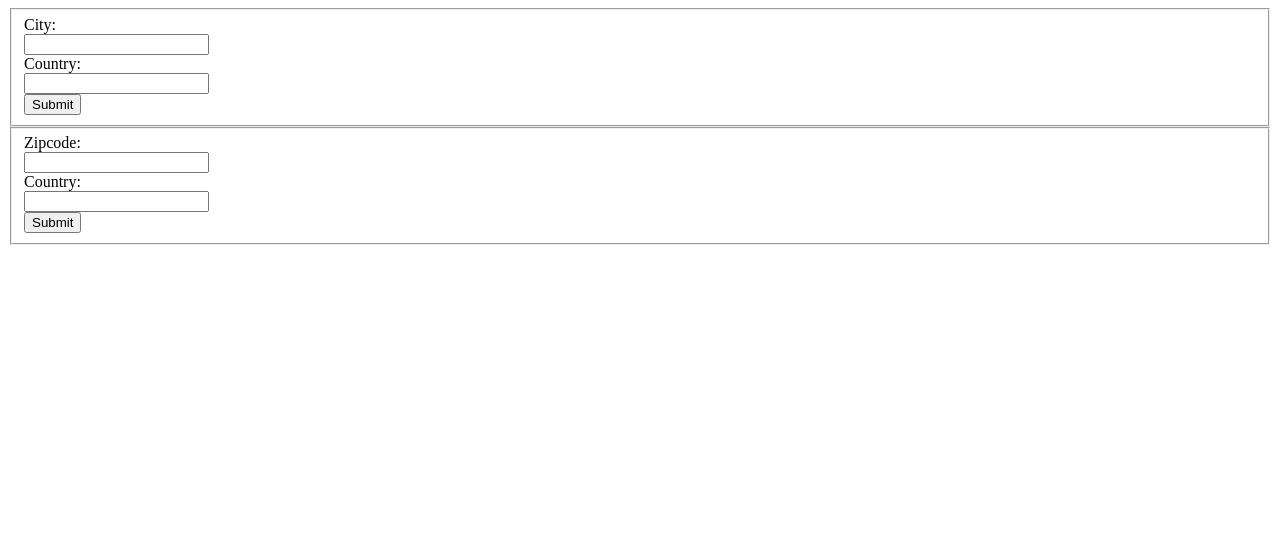
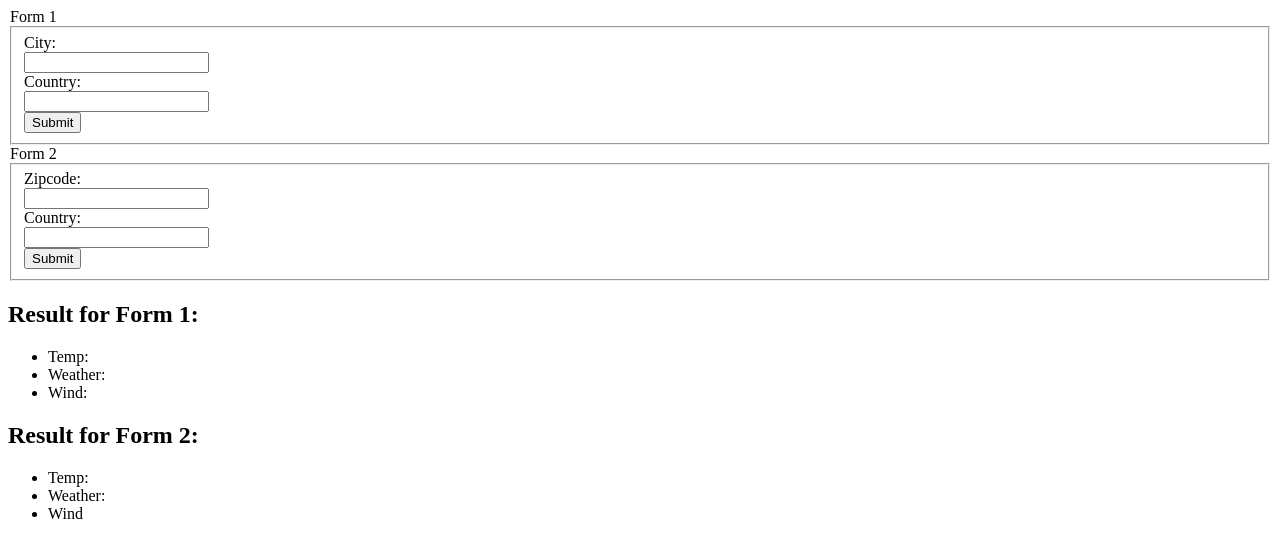
Before and after one commit to BeckyLashua/FormPractice, a plain HTML site: page index.html in a window 1280 px wide. Drawn offline with Linux system fonts and the light colour scheme.

Commit message:
added result list elements in HTML

```diff
--- a/index.html
+++ b/index.html
@@ -7,6 +7,7 @@
   </head>
   <body>
       <form method="GET">
+          <legend>Form 1</legend>
           <fieldset>
             <label>City: </label><br>
             <input type="text" name="cityName" id="city"><br>
@@ -16,6 +17,7 @@
           </fieldset>
       </form>
       <form method="GET">
+          <legend>Form 2</legend>
           <fieldset>
             <label>Zipcode:</label><br>
             <input type="text" name="zip" id="zipcode"><br>
@@ -24,6 +26,18 @@
             <input type="submit" value="Submit" id="submit2">
           </fieldset>
       </form>
+      <h2>Result for Form 1:</h2>
+      <ul>
+        <li><span>Temp:</span><span id="temp1"></span></li>
+        <li><span>Weather:</span><span id="weather1"></span></li>
+        <li><span>Wind:</span><span id="wind1"></span></li>
+      </ul>
+      <h2>Result for Form 2:</h2>
+      <ul>
+        <li><span>Temp:</span><span id="temp2"></span></li>
+        <li><span>Weather:</span><span id="weather2"></span></li>
+        <li><span>Wind</span><span id="wind2"></span></li>
+      </ul>
       <script src="script.js"></script>
   </body>
 </html>
```
